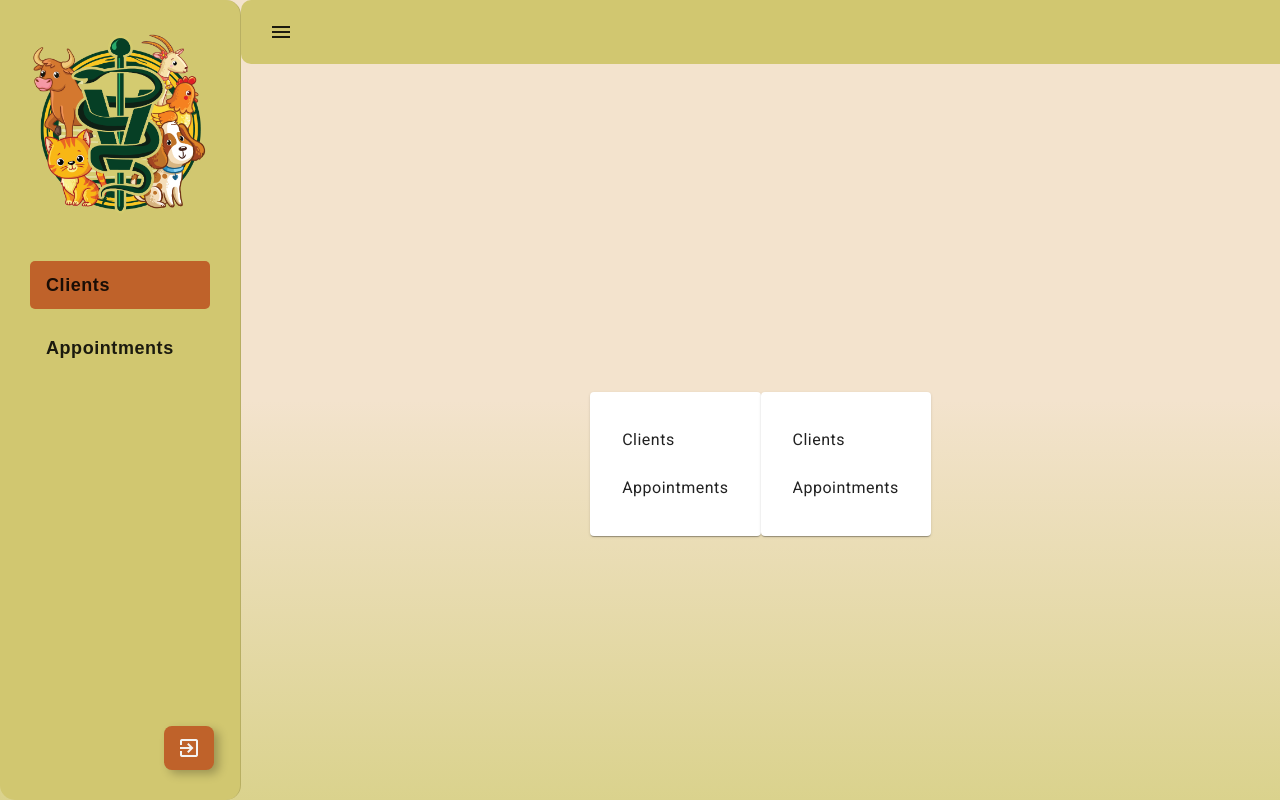
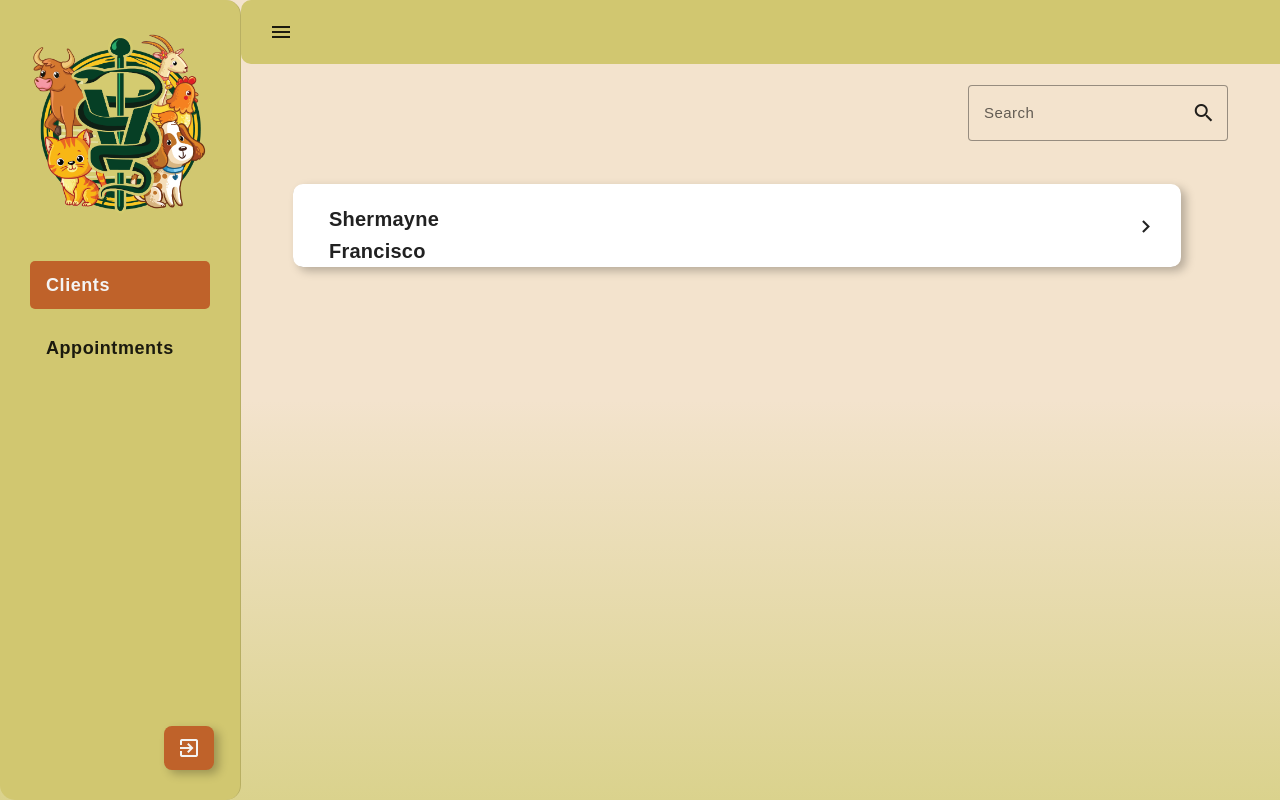
Before and after one commit to Shermayne-Francisco/ADMIN-CAPSTONE2, an Angular app: page /home/clients in a window 1280 px wide. Built offline with nearby package versions, Linux system fonts and the light colour scheme.

Commit message:
client card

```diff
--- a/src/app/app-routing.module.ts
+++ b/src/app/app-routing.module.ts
@@ -4,6 +4,7 @@ import { RouterModule, Routes } from '@angular/router';
 import { LoginComponent } from './login/login.component';
 import { HomeComponent } from './home/home.component';
 import { ClientsComponent } from './home/clients/clients.component';
+import { AppointmentsComponent } from './home/appointments/appointments.component';
 
 const routes: Routes = [
   { path: '',
@@ -19,6 +20,9 @@ const routes: Routes = [
         { path: 'clients',
           component: ClientsComponent
         },
+        { path: 'appointments',
+          component: AppointmentsComponent
+        },
       ]
   }
 ];
--- a/src/app/app.module.ts
+++ b/src/app/app.module.ts
@@ -10,6 +10,7 @@ import { ReactiveFormsModule, FormsModule } from '@angular/forms';
 import { LoginComponent } from './login/login.component';
 import { HomeComponent } from './home/home.component';
 import { ClientsComponent } from './home/clients/clients.component';
+import { AppointmentsComponent } from './home/appointments/appointments.component';
 
 @NgModule({
   declarations: [
@@ -17,6 +18,7 @@ import { ClientsComponent } from './home/clients/clients.component';
     LoginComponent,
     HomeComponent,
     ClientsComponent,
+    AppointmentsComponent,
   ],
   imports: [
     BrowserModule,
--- /dev/null
+++ b/src/app/home/appointments/appointments.component.html
@@ -0,0 +1 @@
+<p>appointments works!</p>
--- a/src/app/home/clients/clients.component.html
+++ b/src/app/home/clients/clients.component.html
@@ -1,38 +1,17 @@
-<div class="container">
-    <div>
-<mat-card class="login-card">
+<mat-form-field appearance="outline" class="search">
+  <mat-icon matSuffix>search</mat-icon>
+  <input matInput placeholder="Search" [(ngModel)]= "search">
+</mat-form-field>
 
-    <mat-card-content>
-        <mat-nav-list>
-            <a [routerLink]="['/home/clients']" routerLinkActive="list-item-active" mat-list-item>
-              <span matListItemTitle>Clients</span>
-            </a>
-
-            <a [routerLink]="['/login']" mat-list-item>
-              <span matListItemTitle>Appointments</span>
-            </a>
-          </mat-nav-list>
-    </mat-card-content>
-
+<div class="client-container">
+  <div class="card-container" matRipple [matRippleCentered]="centered">
+    <mat-card class="client-list" [routerLink]="['/home/appointments']">
+      <mat-card-header>
+        <mat-card-title>Shermayne Francisco</mat-card-title>
+        <mat-card-actions align="end">
+          <mat-icon>keyboard_arrow_right</mat-icon>
+        </mat-card-actions>
+      </mat-card-header>
     </mat-card>
-    </div>
-
-    <div>
-        <mat-card class="login-card">
-
-        <mat-card-content>
-            <mat-nav-list>
-                <a [routerLink]="['/home/clients']" routerLinkActive="list-item-active" mat-list-item>
-                  <span matListItemTitle>Clients</span>
-                </a>
-
-                <a [routerLink]="['/login']" mat-list-item>
-                  <span matListItemTitle>Appointments</span>
-                </a>
-              </mat-nav-list>
-        </mat-card-content>
-
-        </mat-card>
-    </div>
-
   </div>
+</div>
--- a/src/app/home/clients/clients.component.scss
+++ b/src/app/home/clients/clients.component.scss
@@ -0,0 +1,33 @@
+.search {
+    margin: 2% 0 0 70%;
+    width: 25%;
+    font-family: Arial, Helvetica, sans-serif;
+    font-size: 15px;
+}
+
+.client-container {
+    margin: 2% 0 0 5%;
+}
+
+.card-container {
+    cursor: pointer;
+    width: 90%;
+    border-radius: 10px;
+    box-shadow: 5px 4px 10px 0 rgb(0, 0, 0, 0.25);
+
+    mat-card-title {
+        font-family: Arial, Helvetica, sans-serif;
+        font-weight: bold;
+        font-size: 20px;
+        padding: 3px 0 0 20px;
+    }
+
+    mat-card-actions {
+        margin-left: 74%;
+        padding-bottom: 22px;
+    }
+
+    mat-icon {
+        font-size: 25px;
+    }
+}
--- a/src/app/home/clients/clients.component.ts
+++ b/src/app/home/clients/clients.component.ts
@@ -6,5 +6,6 @@ import { Component } from '@angular/core';
   styleUrls: ['./clients.component.scss']
 })
 export class ClientsComponent {
-
+  centered = false;
+  search : String ="";
 }
--- a/src/app/home/home.component.html
+++ b/src/app/home/home.component.html
@@ -3,11 +3,11 @@
       <img src="/assets/aclogo02.png">
 
       <mat-nav-list>
-          <a [routerLink]="['/home/clients']" routerLinkActive="list-item-active" mat-list-item>
+          <a routerLink="/home/clients" routerLinkActive="list-item-active" mat-list-item>
             <span matListItemTitle>Clients</span>
           </a>
 
-          <a [routerLink]="['/login']" mat-list-item>
+          <a [routerLink]="['/home/appointments']" routerLinkActive="list-item-active" mat-list-item>
             <span matListItemTitle>Appointments</span>
           </a>
         </mat-nav-list>
--- a/src/app/home/home.component.scss
+++ b/src/app/home/home.component.scss
@@ -34,8 +34,11 @@
 
         .list-item-active {
             background: #BF622A;
-            color: #F4F4F4;
             border-radius: 5px;
+
+            span {
+                color: #F4F4F4;
+            }
         }
 
         span {
```
Also changed, not shown: src/app/home/appointments/appointments.component.ts (added, +10 -0 lines), src/app/home/appointments/appointments.component.scss (added), 1 other file (tests, documents, lock files or other folders).
